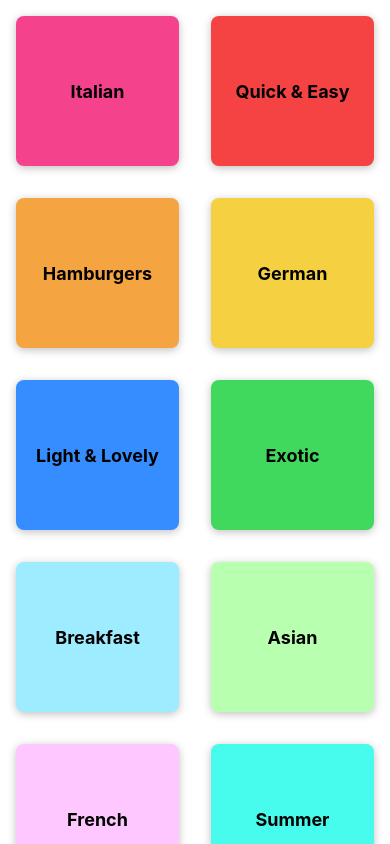
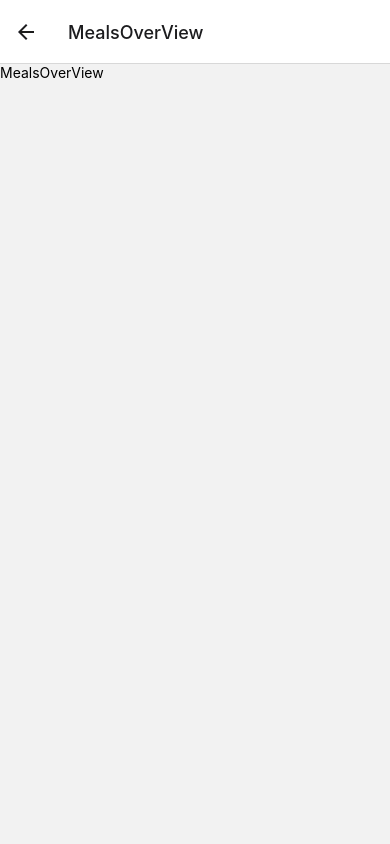
Before and after one commit to judejay/dinner-time, a React Native app: screen /MealsOverView in a window 390 px wide. Built offline with nearby package versions, Linux system fonts and the light colour scheme.

Commit message:
navigation

```diff
--- a/App.tsx
+++ b/App.tsx
@@ -1,12 +1,34 @@
 import { StatusBar } from 'expo-status-bar';
 import { StyleSheet, Text, View } from 'react-native';
 import CategoriesScreen from './screens/CategoriesScreen';
+import { NavigationContainer } from '@react-navigation/native';
+import { createNativeStackNavigator } from '@react-navigation/native-stack'
+import MealsOverView from './screens/MealsOverView';
+type RootStackParamList ={
+  //name: string;
+  CategoriesScreen: undefined;
+  MealsOverView: { categoryId: string};
+}
+
+const Stack = createNativeStackNavigator<RootStackParamList>();
 
 export default function App() {
   return (
     <>
-    <StatusBar style='light' />
-   <CategoriesScreen />
+    <StatusBar style='dark' />
+    <NavigationContainer>
+      <Stack.Navigator>
+        <Stack.Screen name="CategoriesScreen" component={CategoriesScreen}/>
+        <Stack.Screen name="MealsOverView" component={MealsOverView}
+        options={({route, navigation}) => {
+          const catId = route.params?.categoryId;
+          return {
+            title: catId
+          }
+        }}
+        />
+      </Stack.Navigator>
+    </NavigationContainer>
     </>
   );
 }
--- a/components/CategoryGridTile.tsx
+++ b/components/CategoryGridTile.tsx
@@ -1,15 +1,19 @@
-import { Pressable, View, Text, StyleSheet, Platform } from 'react-native'
+import {GestureResponderEvent , Pressable, View, Text, StyleSheet, Platform } from 'react-native'
 
 interface CategoryGridTileProps {
     title: string,
     color: string,
+    onPress: (event: GestureResponderEvent) => void
 }
 
 
-const CategoryGridTile: React.FC<CategoryGridTileProps> = ({title, color}) => {
+const CategoryGridTile: React.FC<CategoryGridTileProps> = ({title, color, onPress}) => {
   return (
     <View style={[styles.gridItem, {backgroundColor: color}]}>
-        <Pressable android_ripple={{color: '#ccc'}} style={(pressed) => [styles.button,pressed ? styles.button: null ]}>
+        <Pressable android_ripple={{color: '#ccc'}} style={(pressed) => [styles.button,pressed ? styles.button: null ]}
+              onPress={onPress}
+
+        >
             <View style={styles.innerContainer}>
                 <Text style={styles.title}>
                     {title}
--- a/package.json
+++ b/package.json
@@ -9,10 +9,14 @@
     "web": "expo start --web"
   },
   "dependencies": {
+    "@react-navigation/native": "^6.1.7",
+    "@react-navigation/native-stack": "^6.9.13",
     "expo": "~48.0.18",
     "expo-status-bar": "~1.4.4",
     "react": "18.2.0",
-    "react-native": "0.71.8"
+    "react-native": "0.71.8",
+    "react-native-safe-area-context": "4.5.0",
+    "react-native-screens": "~3.20.0"
   },
   "devDependencies": {
     "@babel/core": "^7.20.0",
--- a/screens/CategoriesScreen.tsx
+++ b/screens/CategoriesScreen.tsx
@@ -1,6 +1,6 @@
 import React from 'react';
 import { CATEGORIES } from '../data/dummy-data';
-import { FlatList } from 'react-native';
+import { FlatList, GestureResponderEvent } from 'react-native';
 import CategoryGridTile from '../components/CategoryGridTile';
 import Category from '../models/category';
 
@@ -10,13 +10,24 @@ type ItemData = {
   item: Category;
 };
 
-const renderCategoryItem = (itemData: ItemData) =>(
-    <CategoryGridTile title={itemData.item.title} color={itemData.item.color} />
-)
 
 
 
-export default function CategoriesScreen() {
+export default function CategoriesScreen( {navigation}: {navigation: any} ) {
+    const renderCategoryItem = (itemData: ItemData) =>{
+    const pressHandler= () => {navigation.navigate("MealsOverView");
+  }
+
+    return (
+    <CategoryGridTile onPress={pressHandler} title={itemData.item.title} color={itemData.item.color}
+    />
+)
+
+    }
+
+
+
+
   return (
     <FlatList
     data={CATEGORIES}
--- /dev/null
+++ b/screens/MealsOverView.tsx
@@ -0,0 +1,22 @@
+import { MEALS } from '../data/dummy-data'
+import { View, Text, StyleSheet } from 'react-native';
+function MealsOverView() {
+  return (
+    <View>
+      <Text>
+        MealsOverView
+      </Text>
+    </View>
+  )
+}
+
+export default MealsOverView
+
+const styles = StyleSheet.create({
+  container:{
+     flex: 1,
+     padding: 16,
+  }
+
+
+})
```
Also changed, not shown: 1 other file (tests, documents, lock files or other folders).
